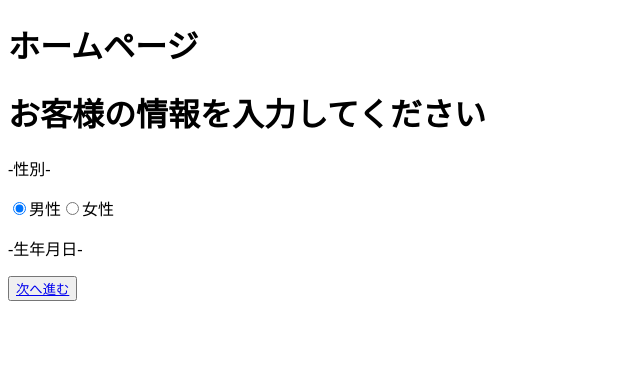
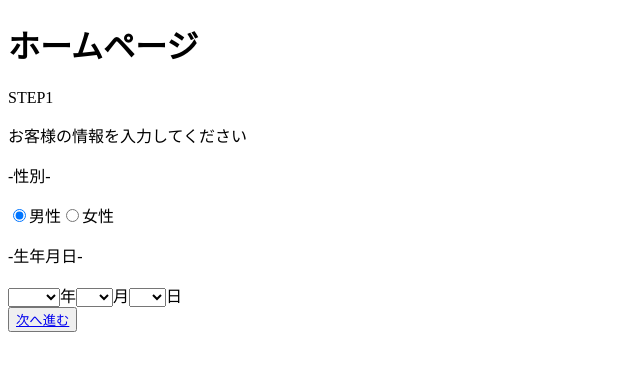
Before and after one commit to Hiroto-Iizuka/react-form-B, a React (Create React App) app: page / in a window 1280 px wide. Shown: the top 370 px of the page, without its empty margins (0-640 px from the left). Built offline with nearby package versions, Linux system fonts and the light colour scheme.

Commit message:
生年月日プルダウンを実装

```diff
--- a/src/Basic.jsx
+++ b/src/Basic.jsx
@@ -1,29 +1,21 @@
 import { Link } from "react-router-dom";
-import React, { useState } from "react";
+import { Gender } from "./components/Gender";
+import { BirthDate } from "./components/BirthDate";
 
 export const Basic = () => {
-  const [radioButton, setRadioButton] = React.useState("male");
-
-  const handleChange = (e) => {
-    setRadioButton(e.target.value);
-  }
 
   return (
-    <div>
-      <h1>お客様の情報を入力してください</h1>
-      <p>-性別-</p>
-      <label>
-        <input type="radio" value="male" onChange={handleChange} checked={radioButton === "male"} />
-        男性
-      </label>
-      <label>
-        <input type="radio" value="female" onChange={handleChange} checked={radioButton === "female"} />
-        女性
-      </label>
-      <p>-生年月日-</p>
+    <>
+      <p>STEP1</p>
+      <p>お客様の情報を入力してください</p>
 
-      <button><Link to="/">次へ進む</Link></button>
-    </div>
+      <Gender />
+      <BirthDate />
+
+      <div>
+        <button><Link to="/">次へ進む</Link></button>
+      </div>
+    </>
 
   )
 }
--- /dev/null
+++ b/src/components/BirthDate.jsx
@@ -0,0 +1,78 @@
+import React, { useRef, useState, useEffect } from "react";
+
+export const BirthDate = () => {
+  const birthYearRef = useRef(null);
+  const birthMonthRef = useRef(null);
+  const birthDayRef = useRef(null);
+
+  const [birthYear, setBirthYear] = useState();
+  const [birthMonth, setBirthMonth] = useState();
+  const [birthDay, setBirthDay] = useState();
+
+  const setYear = () => {
+    for (let i = 1920; i <= new Date().getFullYear(); i++) {
+      const option = document.createElement('option');
+      option.value = i;
+      option.text = i;
+      if (birthYearRef.current) birthYearRef.current.appendChild(option);
+    }
+    birthYearRef.current.value = birthYear;
+  }
+
+  const setMonth = () => {
+    for (let i = 1; i <= 12; i++) {
+      const option = document.createElement('option');
+      option.value = i;
+      option.text = i;
+      if (birthMonthRef.current) birthMonthRef.current.appendChild(option);
+    }
+    if (birthMonthRef.current) birthMonthRef.current.value = birthMonth;
+  }
+
+  const setDay = () => {
+    for (let i = 1; i <= 31; i++) {
+      const option = document.createElement('option');
+      option.value = i;
+      option.text = i;
+      if (birthDayRef.current) birthDayRef.current.appendChild(option);
+    }
+    if (birthDayRef.current) birthDayRef.current.value = birthDay;
+  }
+
+  const selectBirthYear = (e) => {
+    setBirthYear(e.target.value);
+  }
+
+  const selectBirthMonth = (e) => {
+    setBirthMonth(e.target.value);
+  }
+
+  const selectBirthDay = (e) => {
+    setBirthDay(e.target.value);
+  }
+
+  useEffect(() => {
+    setYear();
+    setMonth();
+    setDay();
+  }, []);
+
+  useEffect(() => {
+  }, [birthYear, birthMonth]);
+
+
+  return (
+    <div>
+      <p>-生年月日-</p>
+      <label>
+        <select ref={birthYearRef} value={birthYear} onChange={selectBirthYear}></select>年
+      </label>
+      <label>
+        <select ref={birthMonthRef} value={birthMonth} onChange={selectBirthMonth}></select>月
+      </label>
+      <label>
+        <select ref={birthDayRef} value={birthDay} onChange={selectBirthDay}></select>日
+      </label>
+    </div>
+  )
+}
--- /dev/null
+++ b/src/components/Gender.jsx
@@ -0,0 +1,23 @@
+import React, { useState } from "react";
+
+export const Gender = () => {
+  const [radioButton, setRadioButton] = useState("male");
+
+  const handleChange = (e) => {
+    setRadioButton(e.target.value);
+  }
+
+  return (
+    <div>
+      <p>-性別-</p>
+      <label>
+        <input type="radio" value="male" onChange={handleChange} checked={radioButton === "male"} />
+        男性
+      </label>
+      <label>
+        <input type="radio" value="female" onChange={handleChange} checked={radioButton === "female"} />
+        女性
+      </label>
+    </div>
+  );
+};
```
